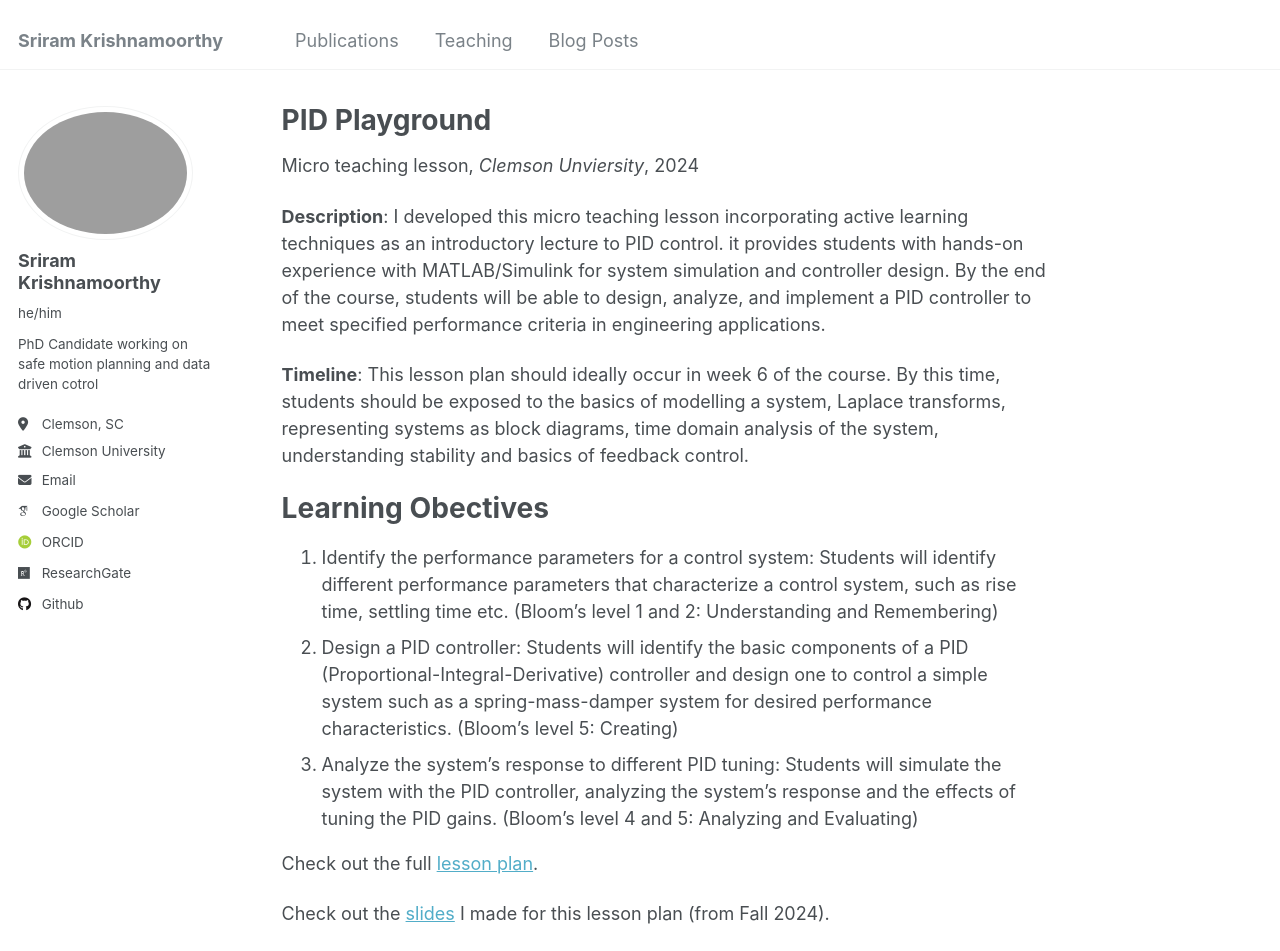
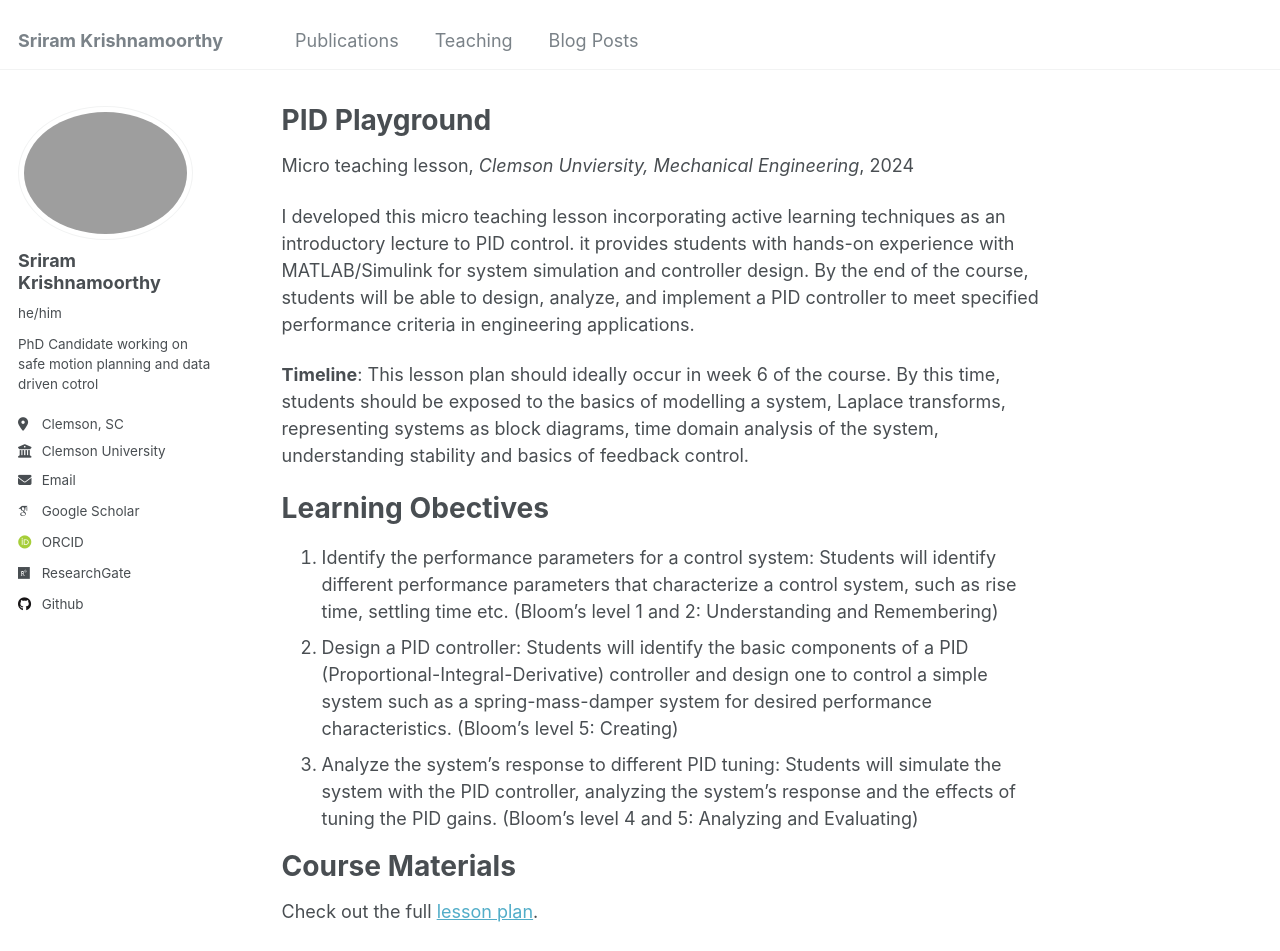
Before and after one commit to sriram-2502/sriram-2502.github.io, a Jekyll site: the page built from _teaching/2024-fall-micro-teaching.md, in a window 1280 px wide and 1400 px high. Shown: the top 951 px of the window. Built offline with Jekyll 4.4.1, drawn with Linux system fonts in a browser that asks for light colours; some web fonts are replaced.

```diff
--- a/_teaching/2024-fall-micro-teaching.md
+++ b/_teaching/2024-fall-micro-teaching.md
@@ -3,12 +3,12 @@
 collection: teaching
 type: "Micro teaching lesson"
 permalink: /teaching/pid-playground
-venue: "Clemson Unviersity"
+venue: "Clemson Unviersity, Mechanical Engineering"
 date: 2024-12-05
 location: "CLemson, USA"
 ---
 
-**Description**: I developed this micro teaching lesson incorporating active learning techniques as an introductory lecture to PID control. it provides students with hands-on experience with MATLAB/Simulink for system simulation and controller design. By the end of the course, students will be able to design, analyze, and implement a PID controller to meet specified performance criteria in engineering applications.
+I developed this micro teaching lesson incorporating active learning techniques as an introductory lecture to PID control. it provides students with hands-on experience with MATLAB/Simulink for system simulation and controller design. By the end of the course, students will be able to design, analyze, and implement a PID controller to meet specified performance criteria in engineering applications.
 
 **Timeline**: This lesson plan should ideally occur in week 6 of the course. By this time, students should be exposed to the basics of modelling a system, Laplace transforms, representing systems as block diagrams, time domain analysis of the system, understanding stability and basics of feedback control.
 
@@ -18,6 +18,8 @@
 2.	Design a PID controller: Students will identify the basic components of a PID (Proportional-Integral-Derivative) controller and design one to control a simple system such as a spring-mass-damper system for desired performance characteristics. (Bloom's level 5: Creating)
 3.	Analyze the system's response to different PID tuning: Students will simulate the system with the PID controller, analyzing the system's response and the effects of tuning the PID gains. (Bloom's level 4 and 5: Analyzing and Evaluating)
 
+Course Materials
+======
 Check out the full [lesson plan](/files/Lesson%20Plan%20-%20PID%20Playground%20-%20sriram.pdf).
 
 Check out the [slides](/files/PID%20playground%20slides.pptx) I made for this lesson plan (from Fall 2024).
```
Also changed, not shown: _teaching/2024-fall-ME3330.md (+11 -0 lines), 2 other files.
